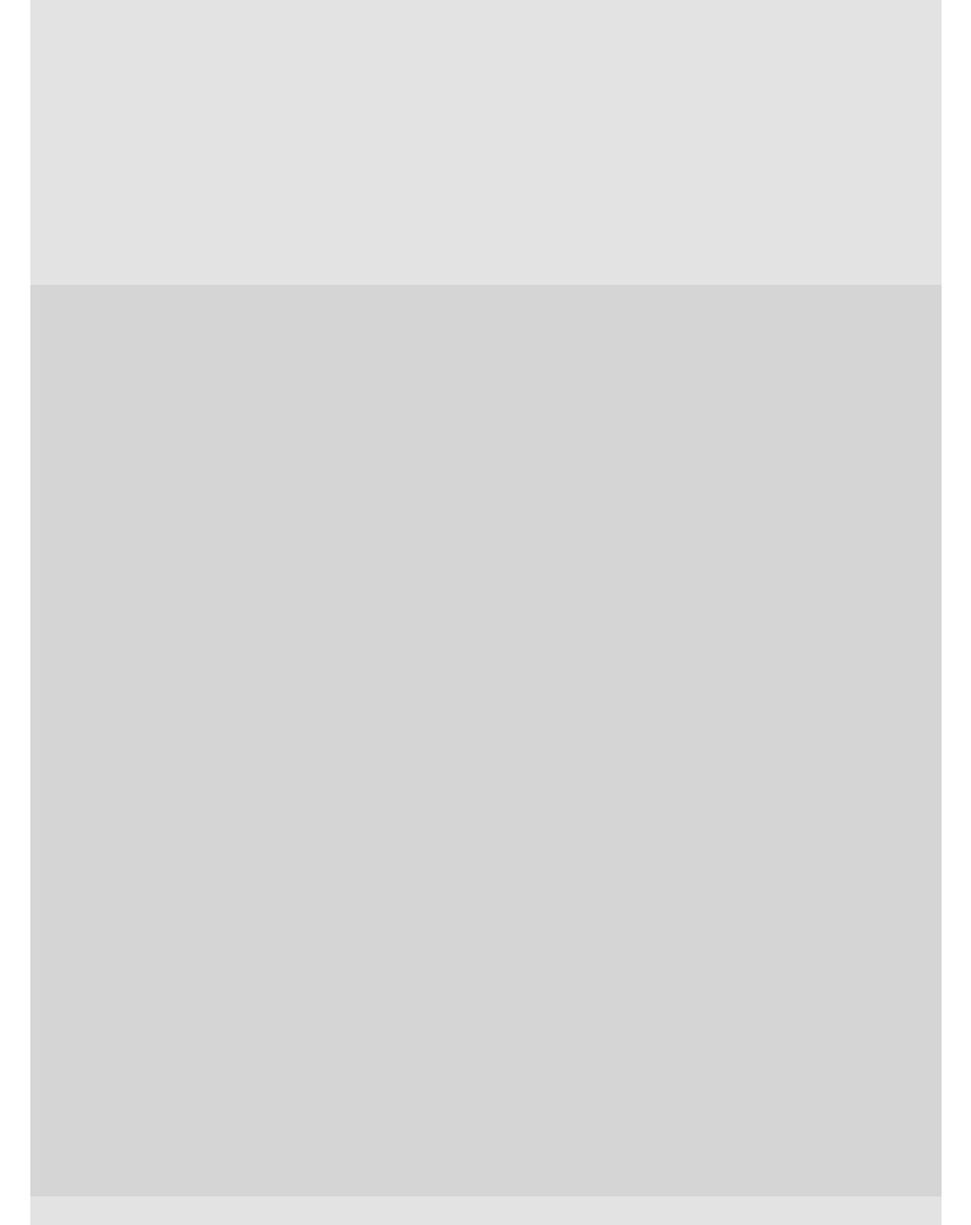
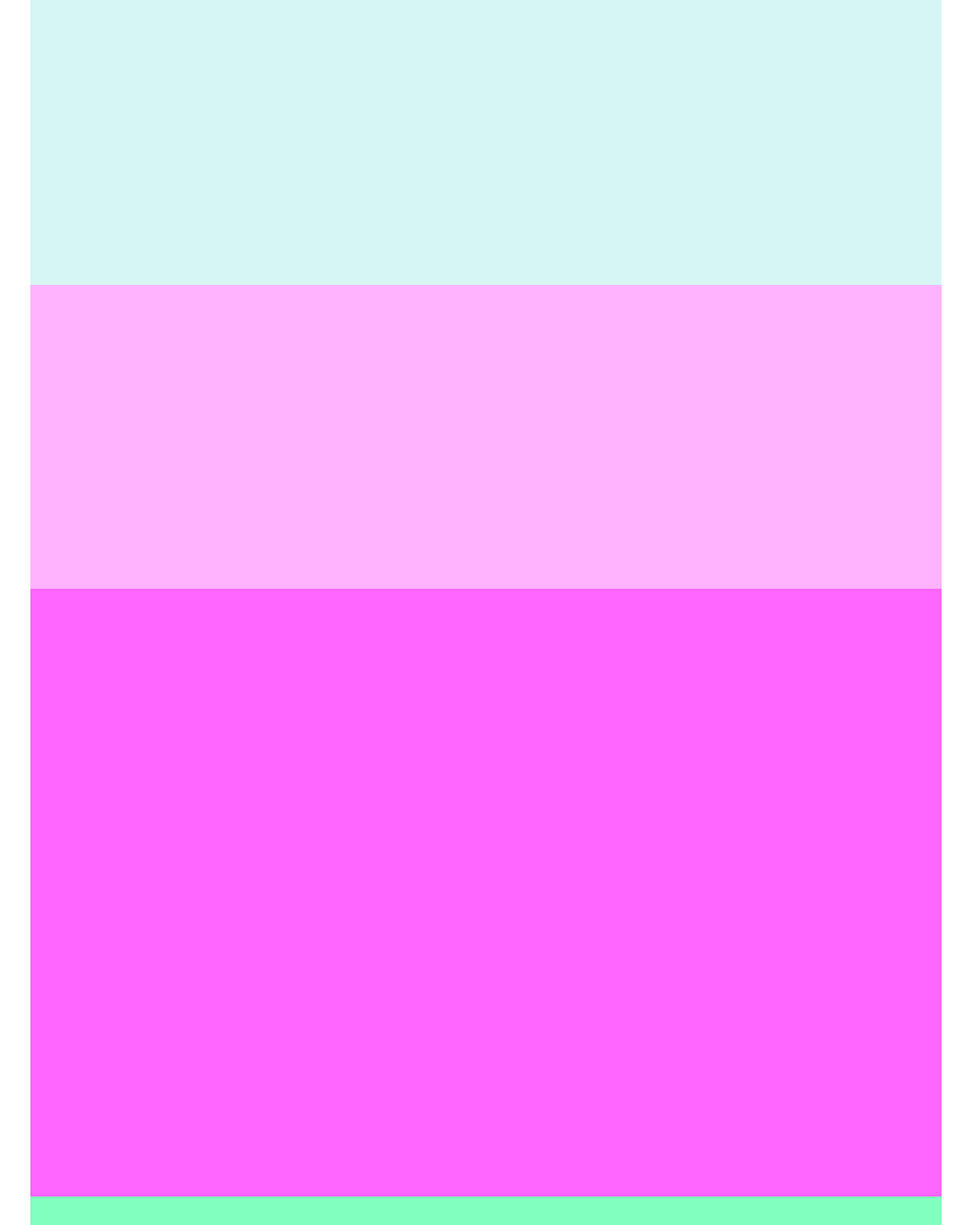
Before and after one commit to Ridiculicious/206-class-project, a plain HTML site: page index.html in a window 1280 px wide. Shown: the whole page at 95% size, without its empty margins (128-1151 px from the left). Drawn offline with Linux system fonts and the light colour scheme.

Commit message:
changed background colors

```diff
--- a/css/main.css
+++ b/css/main.css
@@ -60,23 +60,23 @@ footer {
 
 @media (min-width: 768px) {
   header {
-    background-color: ;
+    background-color: #ffffe6;
   }
 
   #column-1 {
-    background-color: ;
+    background-color: #e6d2f9;
   }
 
   #column-2 {
-    background-color: ;
+    background-color: #ccffff;
   }
 
   #column-3 {
-    background-color: ;
+    background-color: #e066ff;
   }
 
   footer {
-    background-color: ;
+    background-color: #80ffbf;
   }
 
 }
@@ -85,23 +85,23 @@ footer {
 /*---------- Desktops ----------*/
 @media (min-width: 1200px) {
   header {
-    background-color: ;
+    background-color: #d6f5f5;
   }
 
   #column-1 {
-    background-color: ;
+    background-color: #ffb3ff;
   }
 
   #column-2 {
-    background-color: ;
+    background-color: #ff66ff;
   }
 
   #column-3 {
-    background-color: ;
+    background-color: #ff66ff
   }
 
   footer {
-    background-color: ;
+    background-color: #	 #33ffff;
   }
 
 }
```
Also changed, not shown: 1 other file.
